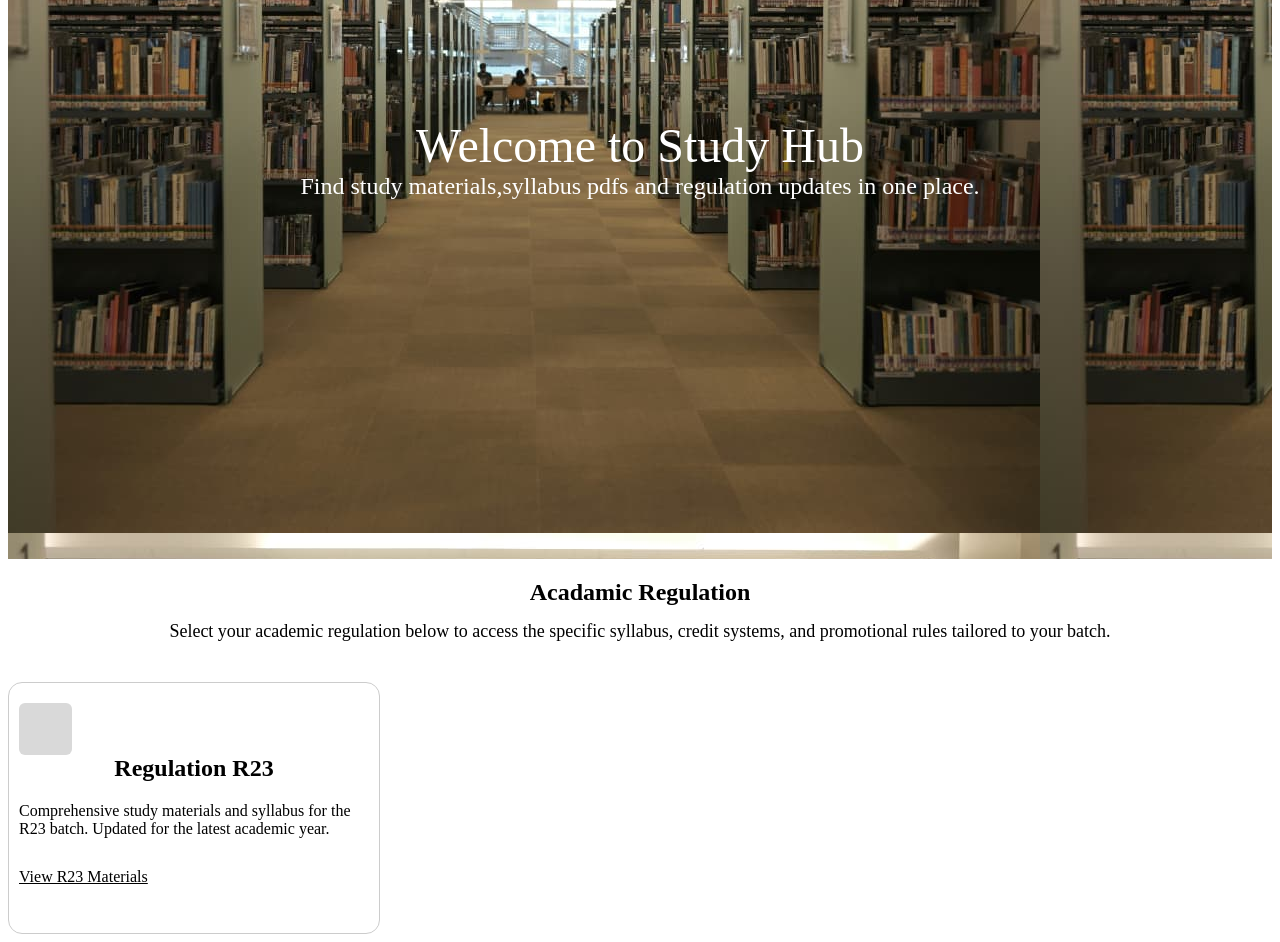
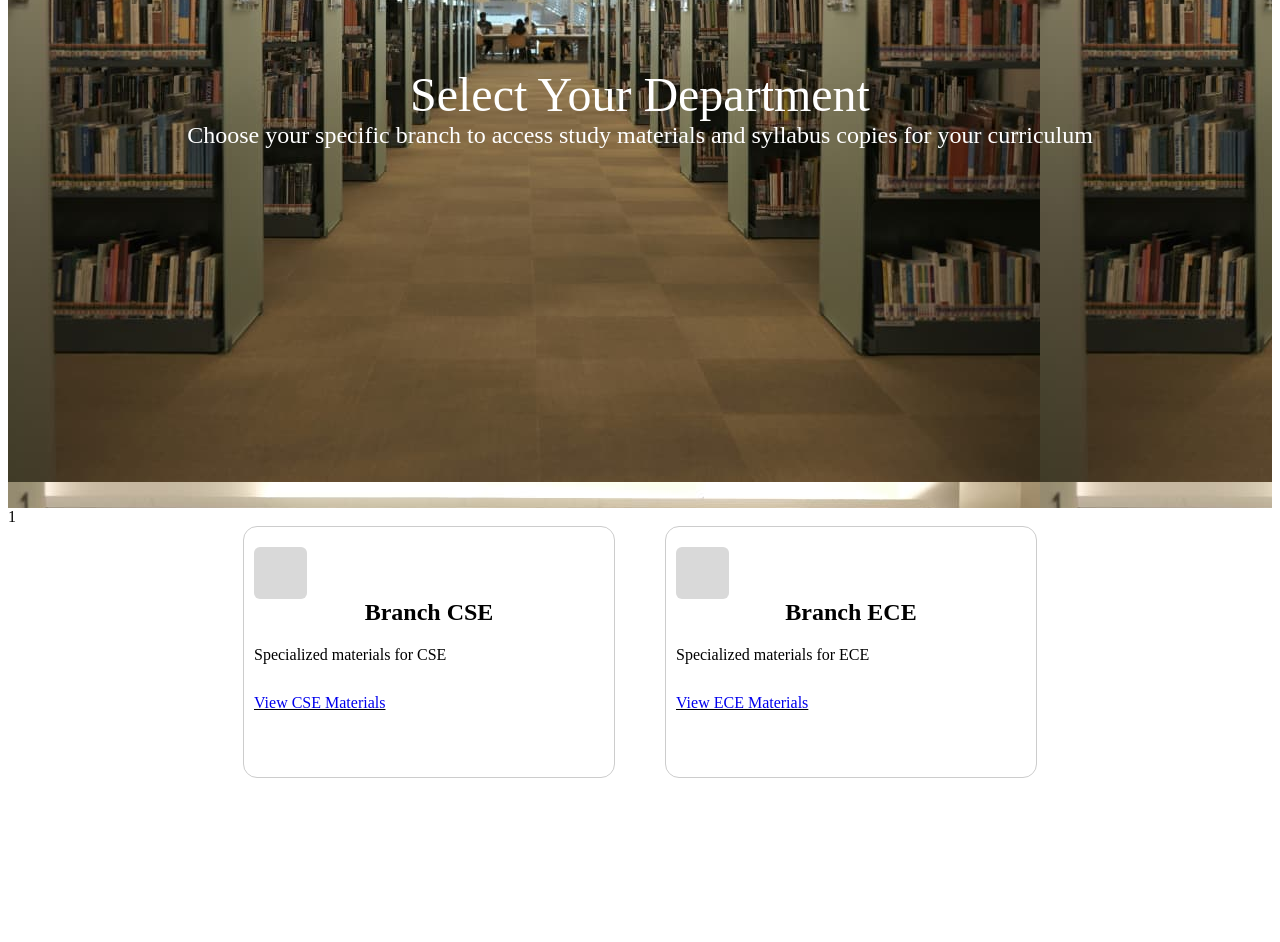
Before and after one commit to Adithya36900963/Study-Hub-frontend, a React (Create React App) app: page /api/regulation/1 in a window 1280 px wide. Shown: the part 300-1242 px from the top of the page. After the commit the page ends 1086 px from the top, so only its background shows below. Built offline with nearby package versions, Linux system fonts and the light colour scheme.

Commit message:
Latetly Commited

```diff
--- a/src/App.jsx
+++ b/src/App.jsx
@@ -1,13 +1,16 @@
-import NavBar from './NavBar';
-import Card from './Card';
-import Body from './Body';
+import { BrowserRouter, Route,Routes } from "react-router-dom";
+import Home from "./Pages/Home";
+import Regulation from "./Pages/Regulation";
+
 export default function App()
 {
     return(
-        <>
-            <NavBar supervisor={true} admin={false}/>
-            <Body regulation={true}/>
-            <Card />
-        </>
+
+        <BrowserRouter>
+            <Routes>
+                <Route path="/" element={<Home />} />
+                <Route path="/api/regulation/:regulationId" element={<Regulation />} />
+            </Routes>
+        </BrowserRouter>
     );
 }
--- a/src/Card.jsx
+++ /dev/null
@@ -1,12 +0,0 @@
-import './components/Card.scss'
-export default function Card()
-{
-    return(
-        <div className="card">
-            <div className="cardLogo"></div>
-            <div className='cardTitle'>Regulation R23</div>
-            <div className='cardDescription'>Comprehensive study materials and syllabus for the R23 batch. Updated for the latest academic year.</div>
-            <div className='cardMore'>View R23 Materials</div>
-        </div>
-    );
-}
--- /dev/null
+++ b/src/Pages/Home.jsx
@@ -0,0 +1,38 @@
+import { useEffect, useState } from "react";
+import "../components_Scss/Cards.scss"
+import Body from "../components_jsx/Body";
+import Card from  "../components_jsx/Card"
+export default function Home()
+{
+    const [data,setData]=useState([]);
+    const url="http://localhost:8080/api/regulations";
+    useEffect(()=>{
+        fetch(url)
+        .then(res=>{
+            if(!res.ok)
+                throw new Error(`HTTP error! Status: ${res.status}`);
+            return res.json();
+        })
+        .then(data=>setData(data))
+        .catch(err=>console.error("Fetch failed:", err.message))
+    },[url]);
+    return(
+        <>
+            <Body imgHeading={`Welcome to Study Hub`}
+            imgSpam={`Find study materials,syllabus pdfs and regulation updates in one place.`}
+            regulation={true} />
+            <div className="Cards">
+            {
+                data.map((d)=><Card
+                    key={d.id}
+                    cardTitle={`Regulation ${d.name}`}
+                    cardDescription={`Comprehensive study materials and syllabus for the ${d.name} batch. Updated for the latest academic year.`}
+                    cardLink={`/api/regulation/${d.id}`}
+                    cardUrlName={`View ${d.name} Materials`}
+                />)
+            }
+            </div>
+        </>
+
+    );
+}
--- /dev/null
+++ b/src/Pages/Regulation.jsx
@@ -0,0 +1,50 @@
+import Card from "../components_jsx/Card";
+import Body from "../components_jsx/Body";
+import { useState } from "react";
+import { useParams } from "react-router-dom";
+export default function Regulation()
+{
+    const [data,setData]=useState([
+        {
+            branchId:101,
+            branch:"CSE"
+        },
+        {
+            branchId:102,
+            branch:"ECE"
+        }
+    ]);
+    const {regulationId} =useParams();
+
+    // const url="http://localhost:8080/api/branchesd/${regulationsId}";
+    // useEffect(()=>{
+    //     fetch(url)
+    //     .then(res=>{
+    //         if(!res.ok)
+    //             throw new Error(`HTTP error! Status: ${res.status}`);
+    //         return res.json();
+    //     })
+    //     .then(data=>setData(data))
+    //     .catch(err=>console.error("Fetch failed:", err.message))
+    // },[url]);
+    return(
+        <>
+            <Body imgHeading={`Select Your Department`}
+                        imgSpam={`Choose your specific branch to access study materials and syllabus copies for your curriculum`}
+                        regulation={false} />
+            <div>{regulationId}</div>
+            <div className="Cards">
+            {
+                data.map((d)=><Card
+                    key={d.branchId}
+                    cardTitle={`Branch ${d.branch}`}
+                    cardDescription={`Specialized materials for ${d.branch}`}
+                    cardLink={`/api/regulation/${d.branchId}`}
+                    cardUrlName={`View ${d.branch} Materials`}
+                />)
+            }
+        </div>
+        </>
+
+    );
+}
--- a/src/components/Card.scss
+++ b/src/components_Scss/Card.scss
@@ -24,7 +24,7 @@
     .cardDescription{
         margin-left: 10px;
     }
-    .cardMore{
+    a   {
         margin-top: 30px;
         margin-left: 10px;
         cursor: pointer;
--- /dev/null
+++ b/src/components_Scss/Cards.scss
@@ -0,0 +1,7 @@
+.Cards{
+    display: flex;
+    flex-direction: row;
+    gap: 50px;
+
+    justify-content: center;
+}
--- a/src/Body.jsx
+++ b/src/components_jsx/Body.jsx
@@ -1,11 +1,11 @@
-import './components/Body.scss'
+import '../components_Scss/Body.scss'
 export default function Body(props)
 {
     return(
         <div className="bodyClass">
             <div className="imgBackground">
-                <div className="imgHeading">Welcome to Study Hub</div>
-                <div className="imgSpam">Find study materials,syllabus pdfs and regulation updates in one place.</div>
+                <div className="imgHeading">{props.imgHeading}</div>
+                <div className="imgSpam">{props.imgSpam}</div>
             </div>
             {
                 (props.regulation===true)?
--- /dev/null
+++ b/src/components_jsx/Card.jsx
@@ -0,0 +1,13 @@
+import { Link } from 'react-router-dom';
+import '../components_Scss/Card.scss'
+export default function Card(props)
+{
+    return(
+        <div className="card">
+            <div className="cardLogo"></div>
+            <div className='cardTitle'>{props.cardTitle}</div>
+            <div className='cardDescription'>{props.cardDescription}</div>
+            <Link to={props.cardLink}>{props.cardUrlName}</Link>
+        </div>
+    );
+}
--- a/src/NavBar.jsx
+++ b/src/components_jsx/NavBar.jsx
@@ -1,4 +1,4 @@
-import './components/NavBar.scss';
+import '../components_Scss/NavBar.scss';
 export default function NavBar(props) {
   return (
     <ul className="NavBar">
```
Also changed, not shown: src/Pages/Branch.jsx (added, +37 -0 lines), src/components_Scss/Body.scss (renamed from src/components/Body.scss), src/components_Scss/NavBar.scss (renamed from src/components/NavBar.scss).
